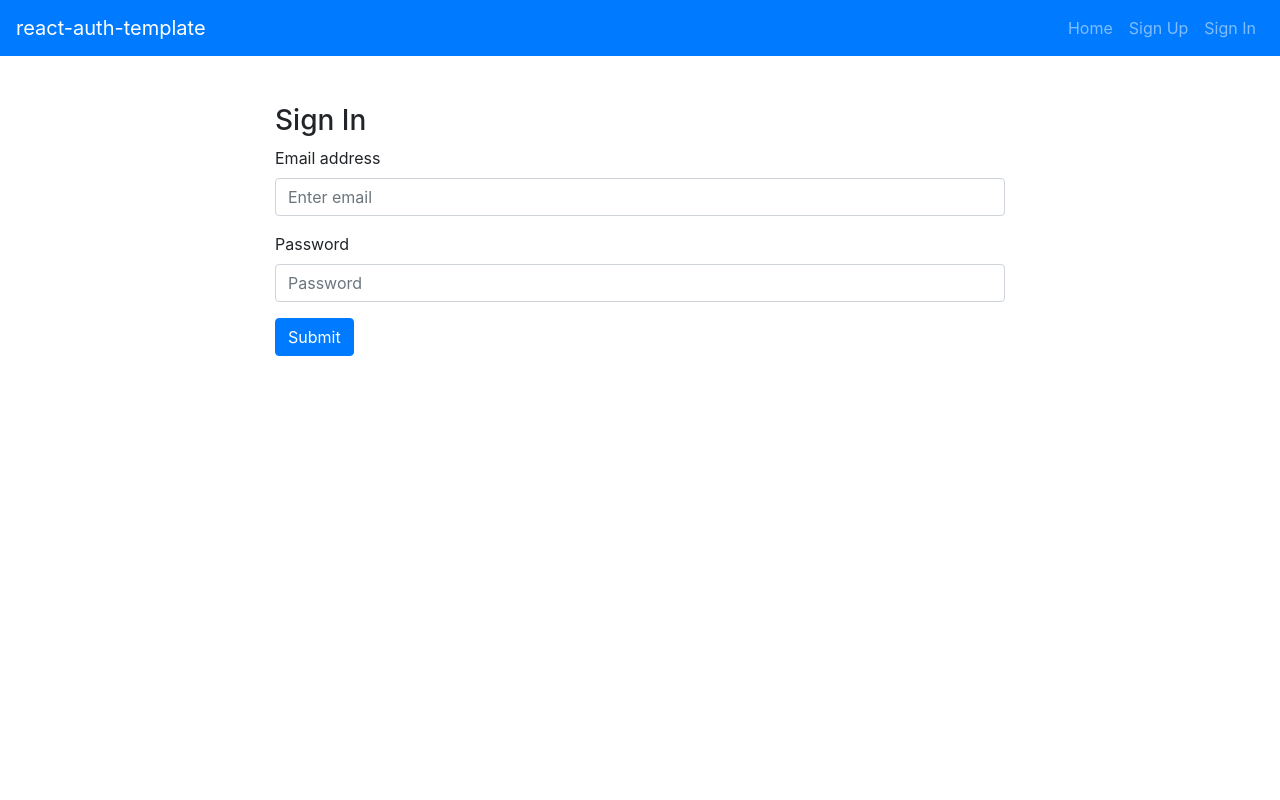
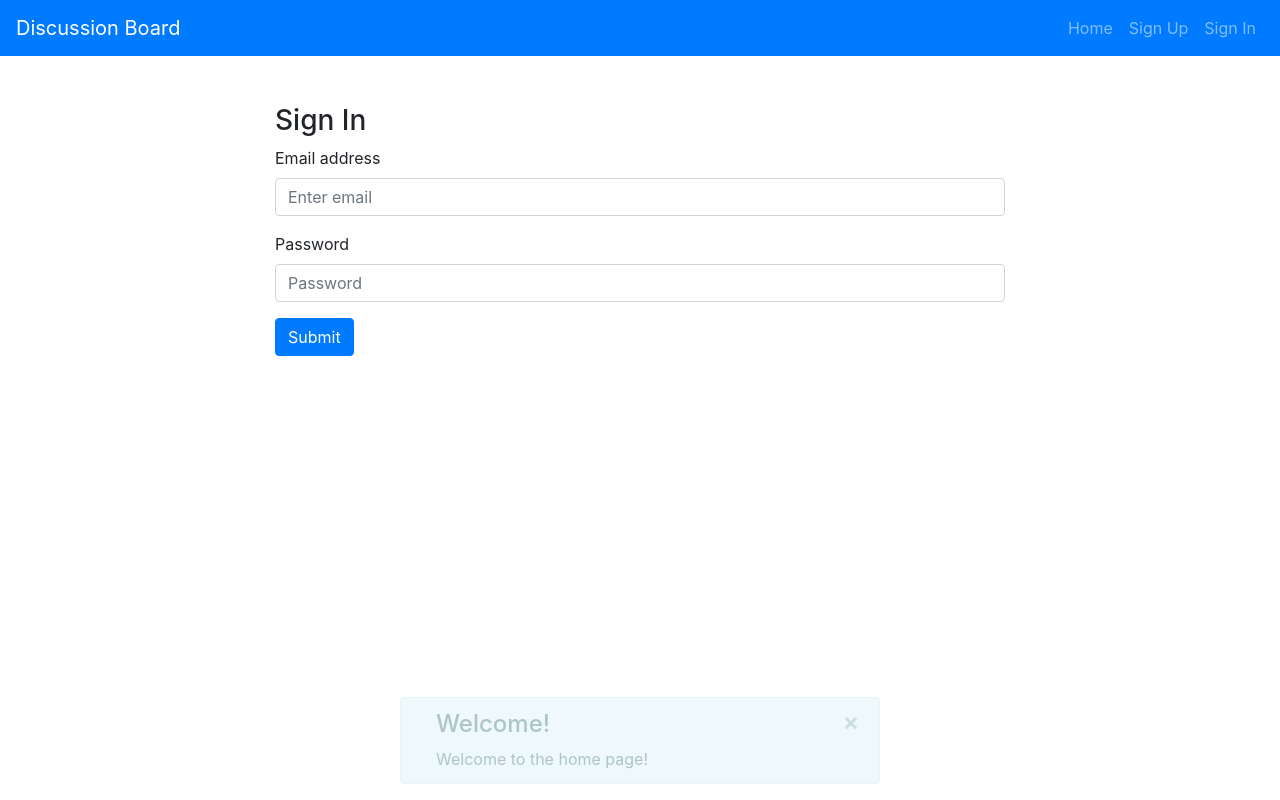
Before and after one commit to nugrezo/forumProject_client, a React app: page /#/sign-in in a window 1280 px wide. Built offline with nearby package versions, Linux system fonts and the light colour scheme.

Commit message:
-i just typed the description of each code in sugnUp.js -Nothing has been changed in sign-up.js. -apiConfig.js is only changed for the test purpose. -Header.js has been changed with my app name -I create a board.js component but has not started yet for coding

```diff
--- a/src/apiConfig.js
+++ b/src/apiConfig.js
@@ -1,6 +1,6 @@
 let apiUrl
 const apiUrls = {
-  production: 'https://aqueous-atoll-85096.herokuapp.com',
+  production: 'https://library-express-api.herokuapp.com',
   development: 'http://localhost:4741'
 }
 
--- a/src/components/App/App.js
+++ b/src/components/App/App.js
@@ -14,20 +14,45 @@ class App extends Component {
     super()
 
     this.state = {
+      // state to keep of the currently signed in user
+      // we do this so we can keep track of the users token to make
+      // authenticated request to our API
       user: null,
+      // this is an array of messages for our user. We can use it to notify our
+      // user when an action succeeds or fails
       msgAlerts: []
     }
   }
-
+  // create a helper function that will take a user as a parameter and update the
+  // user state
+  // we will use this function anytime we use the application(to keep track of token)
   setUser = user => this.setState({ user })
-
+  // create a helper function that will reset the user back to null
+  // we will use this when we sign out to clear user.
   clearUser = () => this.setState({ user: null })
 
+  // create a function that will show a message alert to the user. The message will
+  // disappear after 5 seconds. This message alert accepts 3 properties.
+  // 1. heading - the title 2. the body(main text) 3. variant(the color or style
+  // by react boostrap)
   msgAlert = ({ heading, message, variant }) => {
-    this.setState({ msgAlerts: [...this.state.msgAlerts, { heading, message, variant }] })
+    this.setState({
+      // set our msgAlert state array to new array
+      // that has all of the messages from our existing msgAlert
+      // with our new message alert added at the end
+      msgAlerts: [...this.state.msgAlerts, { heading, message, variant }] })
+  }
+
+  componentDidMount () {
+    this.msgAlert({
+      heading: 'Welcome!',
+      message: 'Welcome to the home page!',
+      variant: 'info'
+    })
   }
 
   render () {
+    // destructure our msgAmert and user state
     const { msgAlerts, user } = this.state
 
     return (
--- a/src/components/Header/Header.js
+++ b/src/components/Header/Header.js
@@ -25,7 +25,7 @@ const alwaysOptions = (
 const Header = ({ user }) => (
   <Navbar bg="primary" variant="dark" expand="md">
     <Navbar.Brand href="#">
-      react-auth-template
+      Discussion Board
     </Navbar.Brand>
     <Navbar.Toggle aria-controls="basic-navbar-nav" />
     <Navbar.Collapse id="basic-navbar-nav">
```
Also changed, not shown: src/components/SignUp/SignUp.js (+14 -3 lines), src/components/Board/board.js (added).
